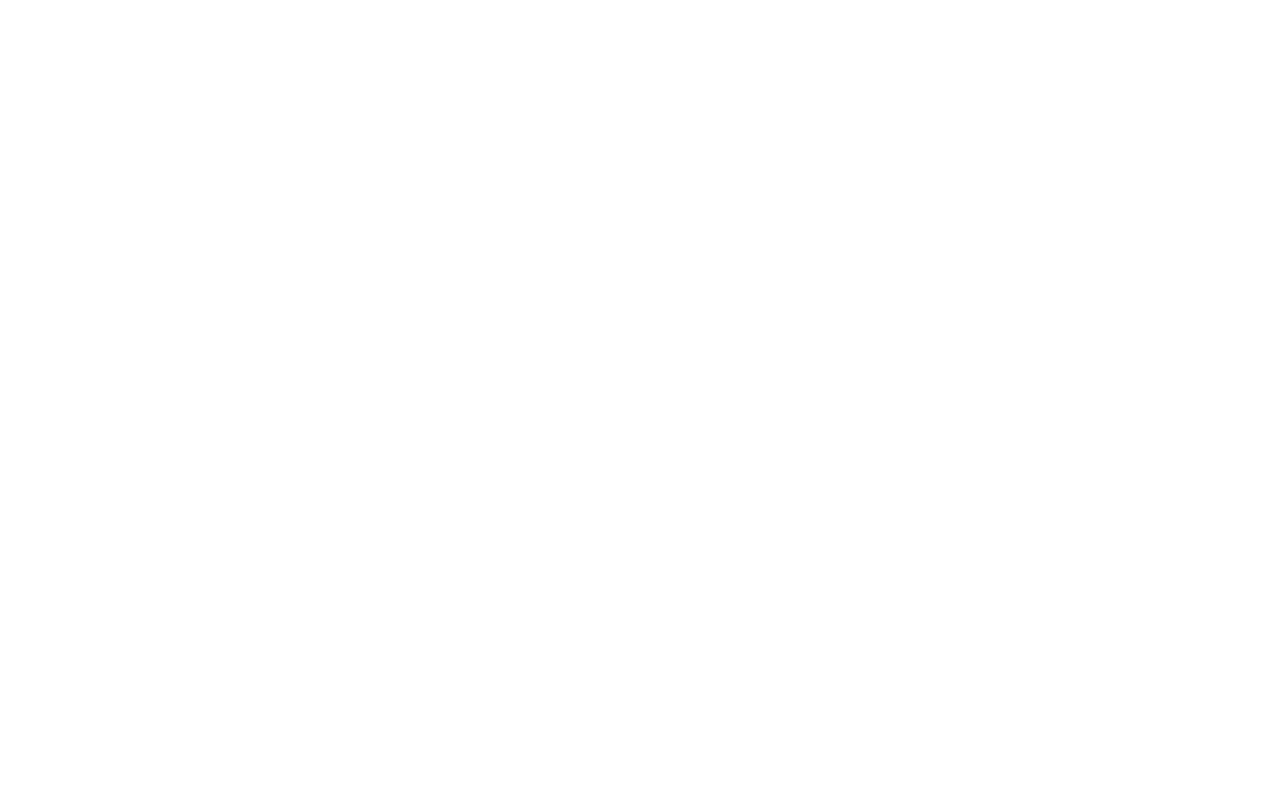
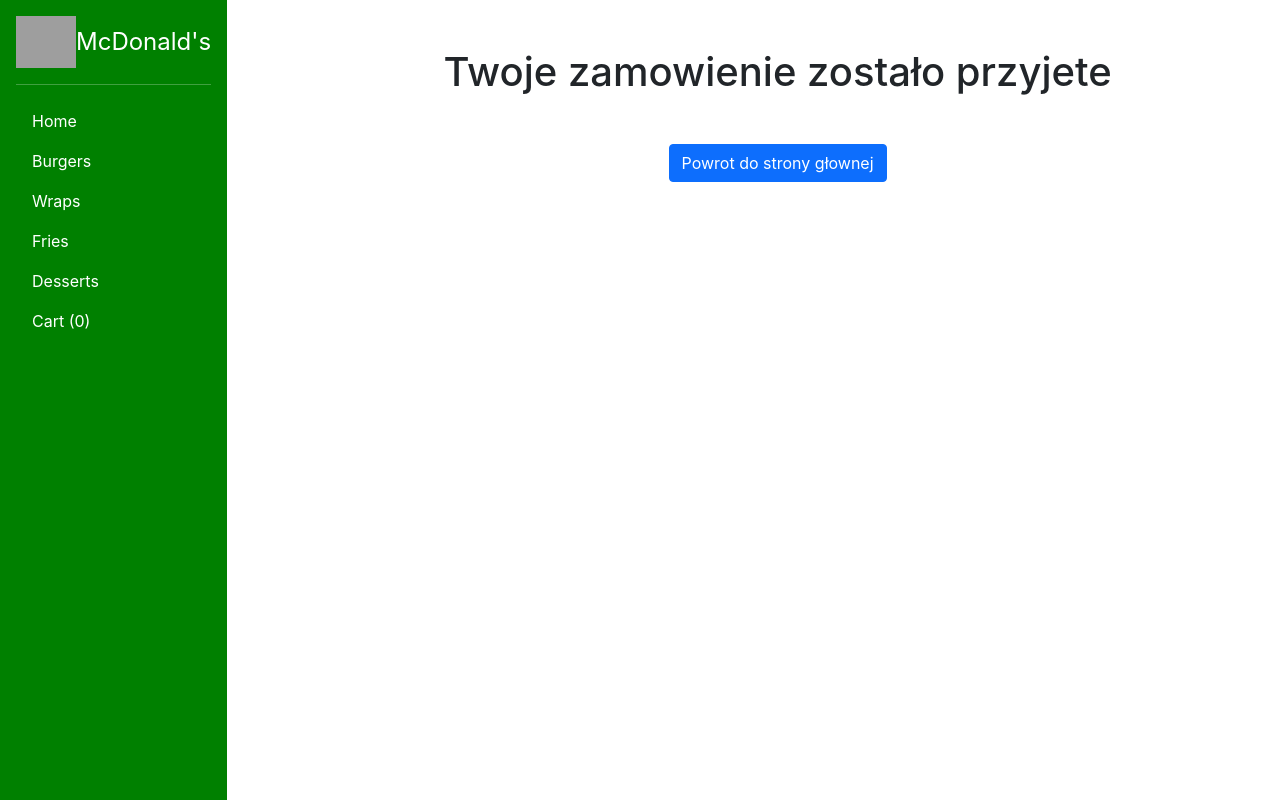
Before and after one commit to Maiconek/McDonalds-Kiosk-App, a React (Create React App) app in the folder mcdonalds-kiosk/: page /finished in a window 1280 px wide. Before the commit this address had no page. Built offline with nearby package versions, Linux system fonts and the light colour scheme; grey boxes are pictures that could not be loaded.

Commit message:
dodano zlozenie zamowienia

```diff
--- a/mcdonalds-kiosk/src/App.js
+++ b/mcdonalds-kiosk/src/App.js
@@ -5,17 +5,18 @@
 import { useContext } from 'react';
 
 import { Route, Routes, BrowserRouter } from "react-router-dom"
+import FinishedOrder from "./components/FinishedOrder";
 
 
 function App() {
   const {cartItems} = useContext(CartContext)
-
 
   return (
     <BrowserRouter>
       <Routes>
         <Route path="/" element={<Menu />} />
         <Route path="/cart" element={<Cart props={cartItems} />} />
+        <Route path="/finished" element={<FinishedOrder />} />
       </Routes>
     </BrowserRouter>
   )
--- a/mcdonalds-kiosk/src/components/Cart.jsx
+++ b/mcdonalds-kiosk/src/components/Cart.jsx
@@ -2,6 +2,7 @@
 import Sidebar from "./Sidebar";
 import CartProduct from "./CartProduct";
 import { CartContext } from "../context/CartContext";
+import { Link } from "react-router-dom";
 
 function Cart({props}) {
 
@@ -9,11 +10,11 @@
     console.log(props)
    })
 
-   const {sumOfItems} = useContext(CartContext)
+   const {sumOfItems, clearCart} = useContext(CartContext)
 
    return (
     <main>
-        <Sidebar />
+        <Sidebar handleFilter={() => {}}/>
         <div className="container-fluid d-flex flex-column align-items-center flex-wrap p-5 ms-5">
             <h1 className="mb-5">Twój koszyk</h1>
             {props.map((item, index) => (
@@ -27,6 +28,9 @@
                 />
             ))}
             <p>Suma: {sumOfItems.toFixed(2)} zł</p>
+            <Link to="/finished">
+                <button type="button" className="btn btn-success" onClick={() => clearCart()}>Złoż zamówienie</button>
+            </Link>
         </div>
     </main>
    )
--- /dev/null
+++ b/mcdonalds-kiosk/src/components/FinishedOrder.jsx
@@ -0,0 +1,20 @@
+import React from "react";
+import Sidebar from "./Sidebar";
+import { Link } from "react-router-dom";
+
+function FinishedOrder() {
+    return (
+        <main>
+            <Sidebar />
+            <div className="container-fluid d-flex flex-column align-items-center flex-wrap p-5 ms-5">
+                <h1 className="mb-5">Twoje zamowienie zostało przyjete</h1>
+                <Link to="/">
+                    <button type="button" className="btn btn-primary">Powrot do strony głownej</button>
+                </Link>
+            </div>
+        </main>
+
+    )
+}
+
+export default FinishedOrder
--- a/mcdonalds-kiosk/src/context/CartContext.jsx
+++ b/mcdonalds-kiosk/src/context/CartContext.jsx
@@ -21,8 +21,12 @@
         return totalSum
       }, [cartItems]);
 
+    const clearCart = () => {
+        setCartItems([])
+    }
+
     return (
-        <CartContext.Provider value={{ cartItems, addItemToCart, deleteItem, sumOfItems }}>
+        <CartContext.Provider value={{ cartItems, addItemToCart, deleteItem, sumOfItems, clearCart }}>
             {children}
         </CartContext.Provider>
     );
```
